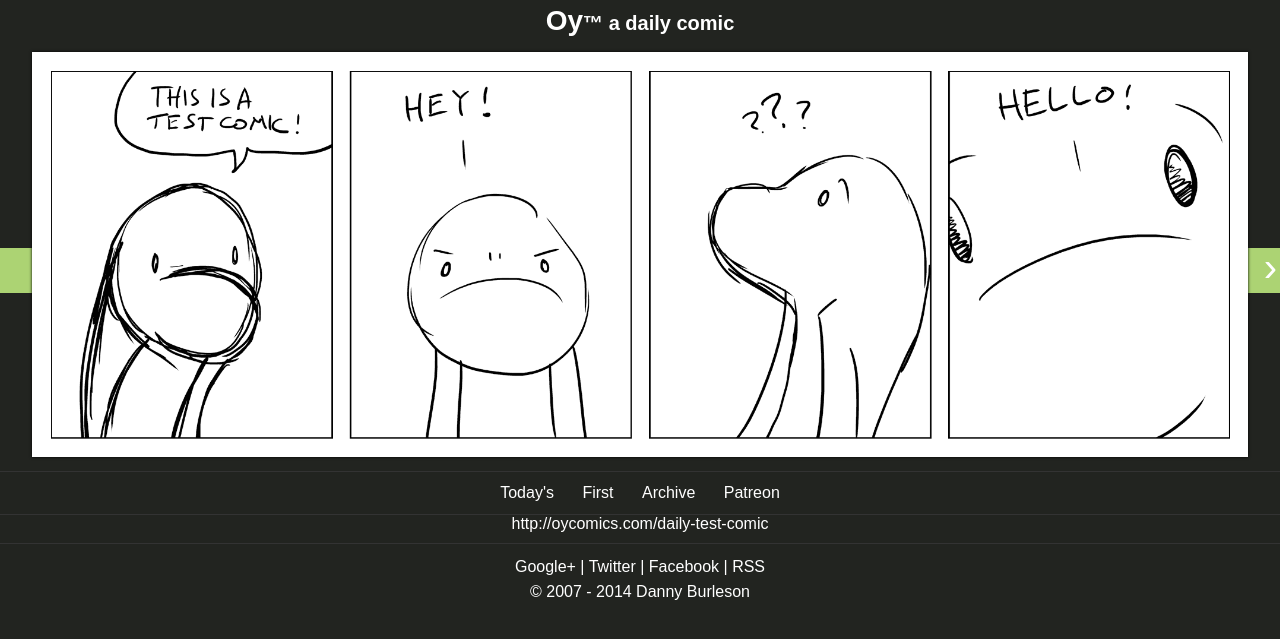
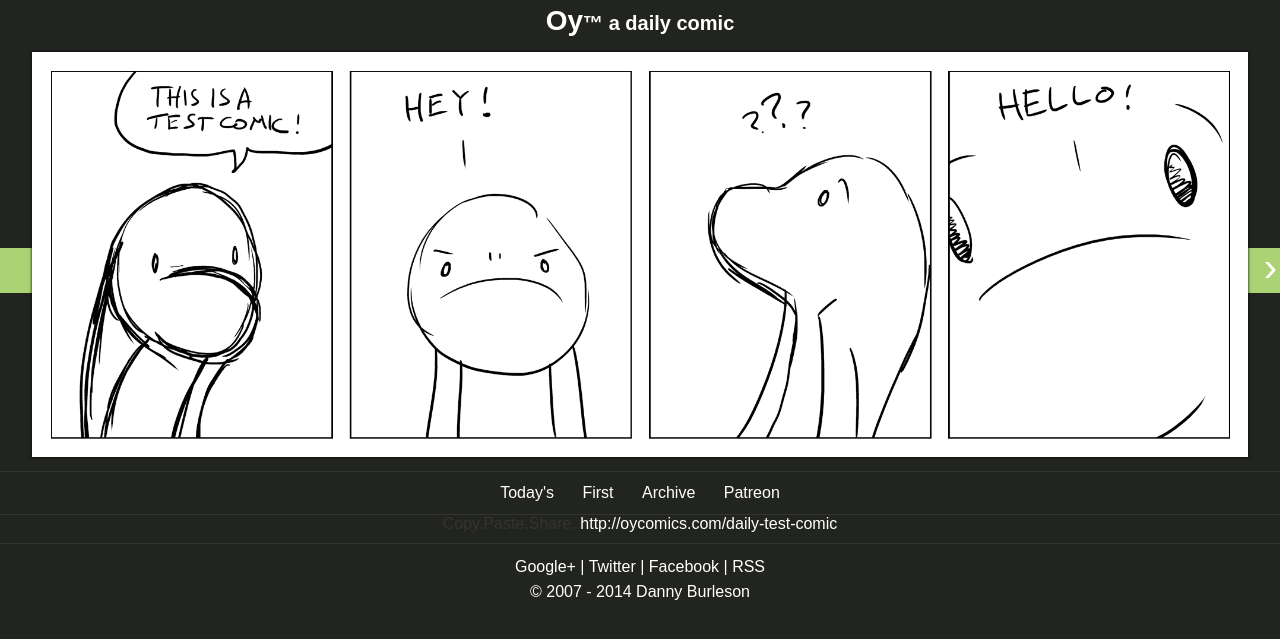
Before and after one commit to oycomics/oycomics.github.io, a Jekyll site: the page built from _posts/2014-03-20-daily-test-comic.md, in a window 1280 px wide. Shown: the top 639 px of the page. Built offline with Jekyll 4.4.1, drawn with Linux system fonts in a browser that asks for light colours; Markdown is read by kramdown in place of the engine named in the settings.

Commit message:
Update copy_paste_share.html

```diff
--- a/_includes/copy_paste_share.html
+++ b/_includes/copy_paste_share.html
@@ -1,7 +1,4 @@
 <div class="copy_paste_share_url copy_paste_share_comics">
+<span>Copy.Paste.Share.</span>
 <a href="{{ site.url }}{{ page.url }}">{{ site.url }}{{ page.url }}</a>
 </div>
-<!--- <div class="copy_paste_share">
-<span>Copy.Paste.Share.</span>
-<a href="{{ site.url }}{{ page.url }}">{{ site.url }}{{ page.url }}</a>
-</div> --->
```
